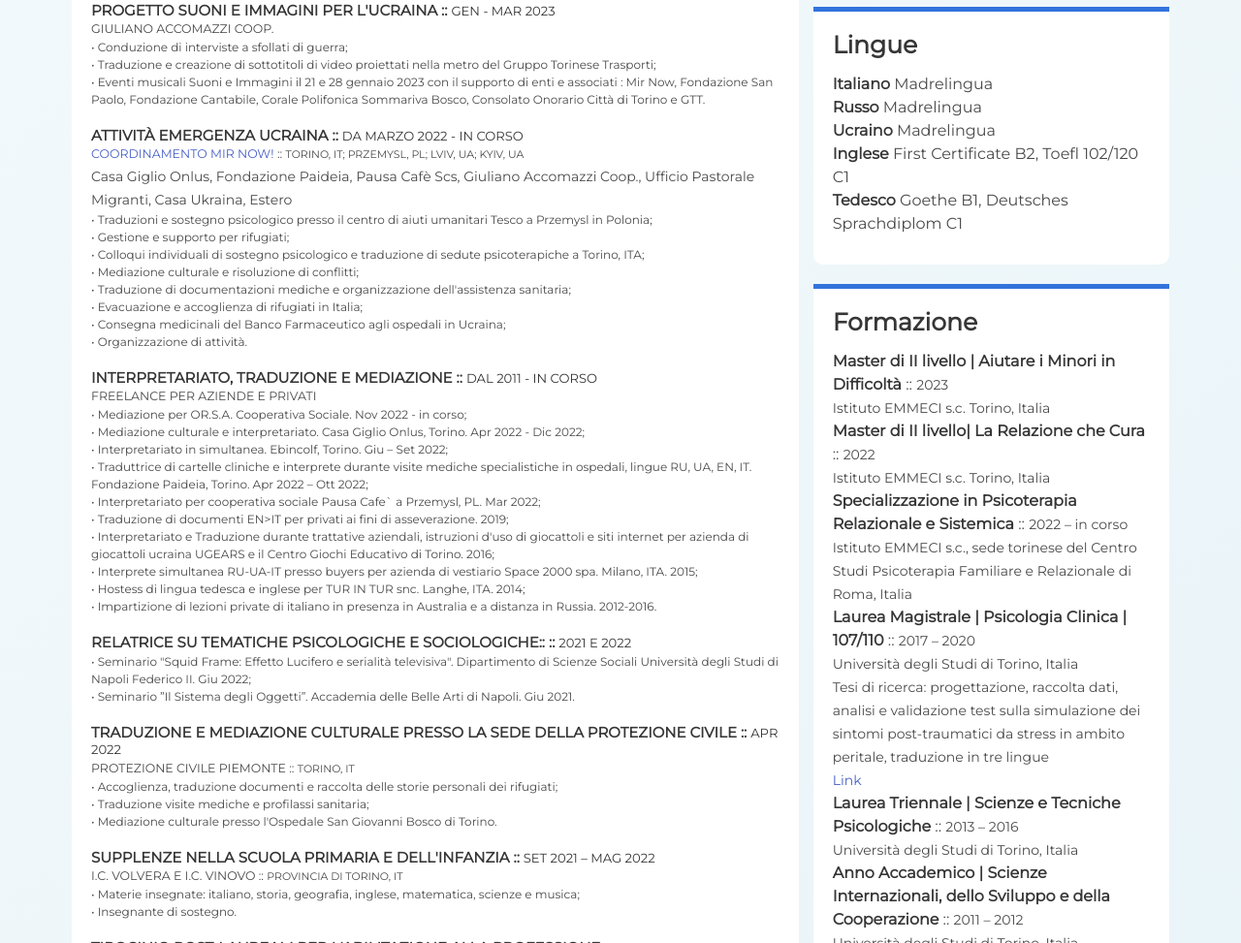
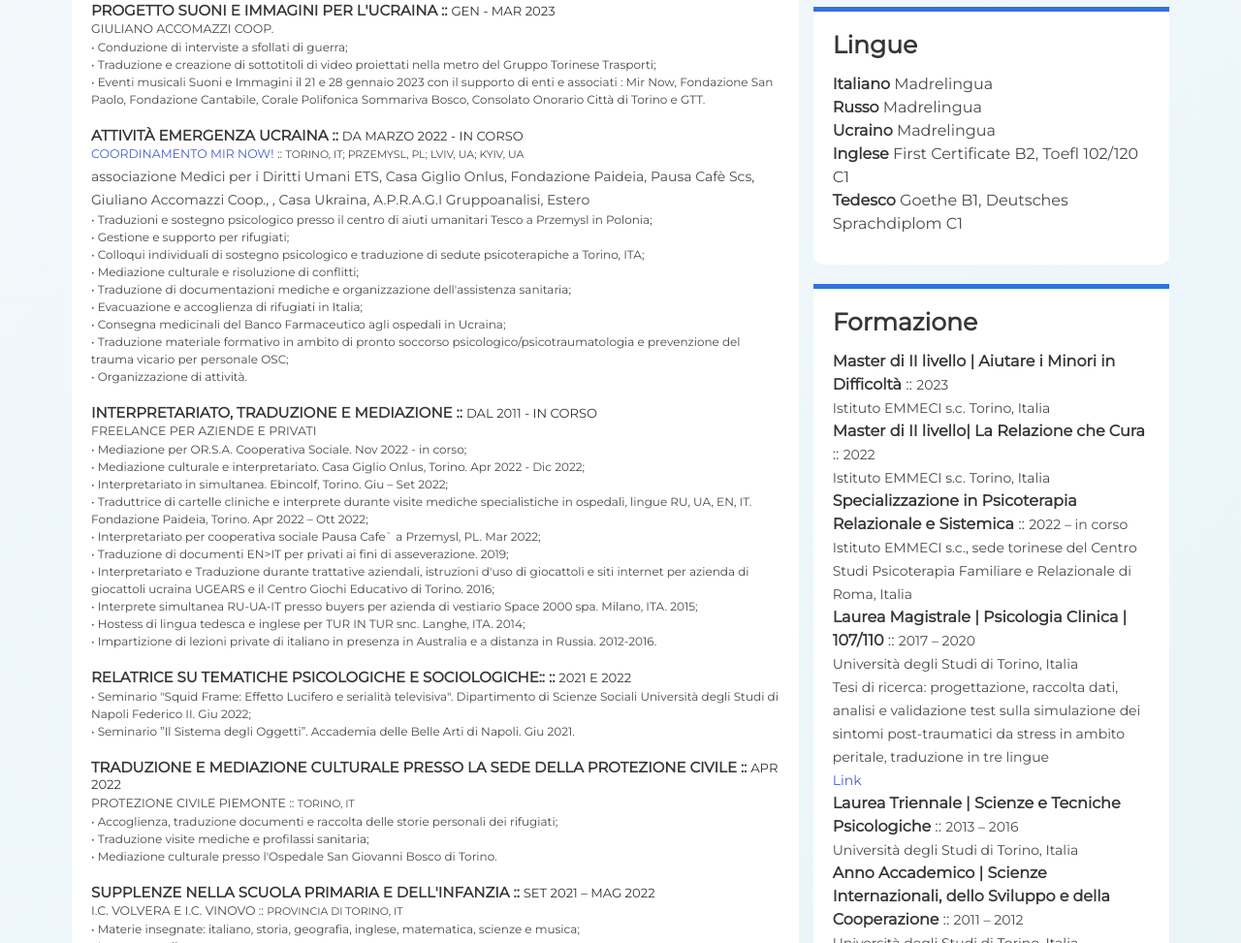
Before and after one commit to jjmala/jjmala.github.io, a Gatsby site: page / in a window 1280 px wide. Shown: the part 751-1724 px from the top of the page at 97% size. Built offline with nearby package versions, Linux system fonts and the light colour scheme; Gatsby itself is replaced by a stand-in of ours; a web font is replaced by a local one.

Commit message:
Update professional-experience.js

```diff
--- a/src/components/resume-components/professional-experience.js
+++ b/src/components/resume-components/professional-experience.js
@@ -69,8 +69,8 @@ export default function ProfessionalExperience() {
         </p>
         <p>
           <small>
-            Casa Giglio Onlus, Fondazione Paideia, Pausa Cafè Scs, Giuliano Accomazzi Coop., Ufficio Pastorale Migranti,
-            Casa Ukraina, Estero
+            associazione Medici per i Diritti Umani ETS, Casa Giglio Onlus, Fondazione Paideia, Pausa Cafè Scs, Giuliano Accomazzi Coop., ,
+            Casa Ukraina, A.P.R.A.G.I Gruppoanalisi, Estero
           </small>
         </p>
         <ul>
@@ -81,6 +81,8 @@ export default function ProfessionalExperience() {
           <li>• Traduzione di documentazioni mediche e organizzazione dell'assistenza sanitaria;</li>
           <li>• Evacuazione e accoglienza di rifugiati in Italia;</li>
           <li>• Consegna medicinali del Banco Farmaceutico agli ospedali in Ucraina;</li>
+          <li>• Traduzione materiale formativo in ambito di pronto soccorso psicologico/psicotraumatologia e prevenzione del trauma vicario per personale OSC;</li>
+
           <li>• Organizzazione di attività.</li>
         </ul>
       </StyledArticle>
@@ -272,7 +274,7 @@ export default function ProfessionalExperience() {
       {/*    Barmaid e Sala :: <small className='has-text-weight-light'>Lug 2012 – Apr 2013</small>*/}
       {/*  </h4>*/}
       {/*  <p className='subtitle is-5 is-uppercase mb-1'>*/}
-      {/*    Galleria d'arte Yellow House*/}
+      {/*    Yellow House*/}
       {/*    {' :: '}*/}
       {/*    <small className='has-text-weight-light'>Sydney, AUSTRALIA</small>*/}
       {/*  </p>*/}
```
